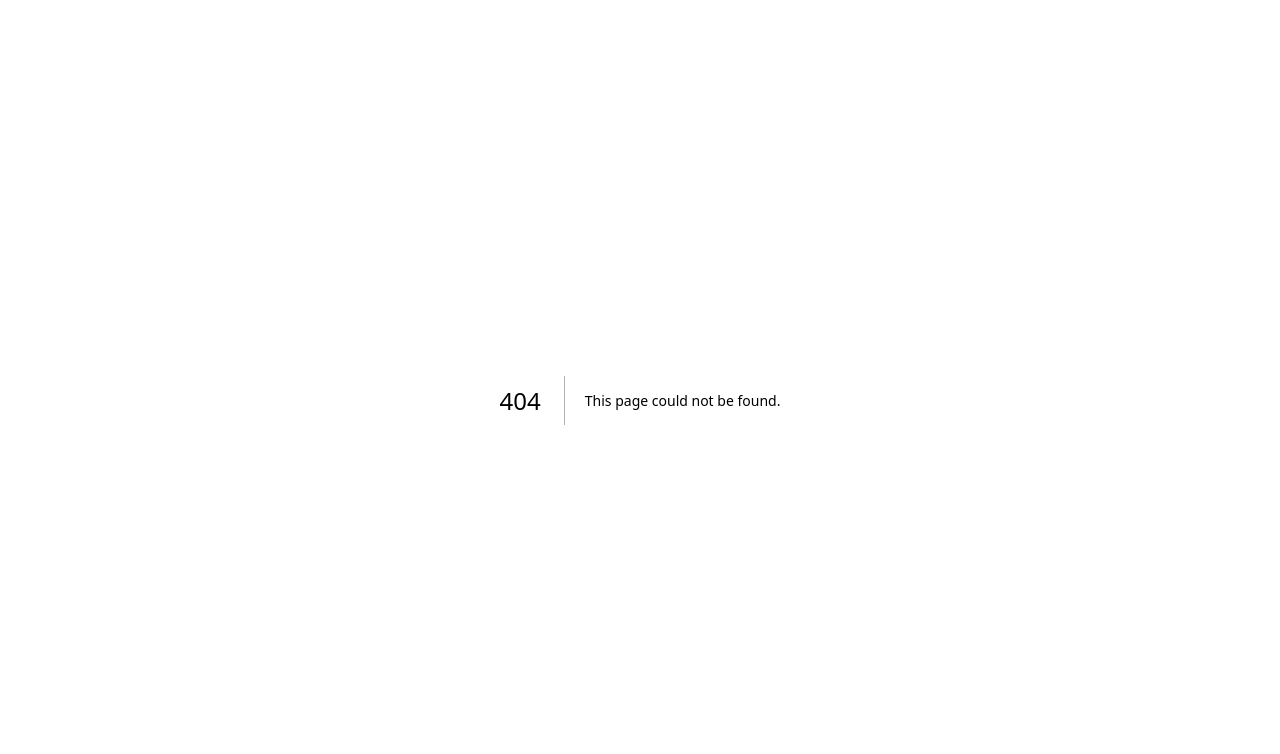
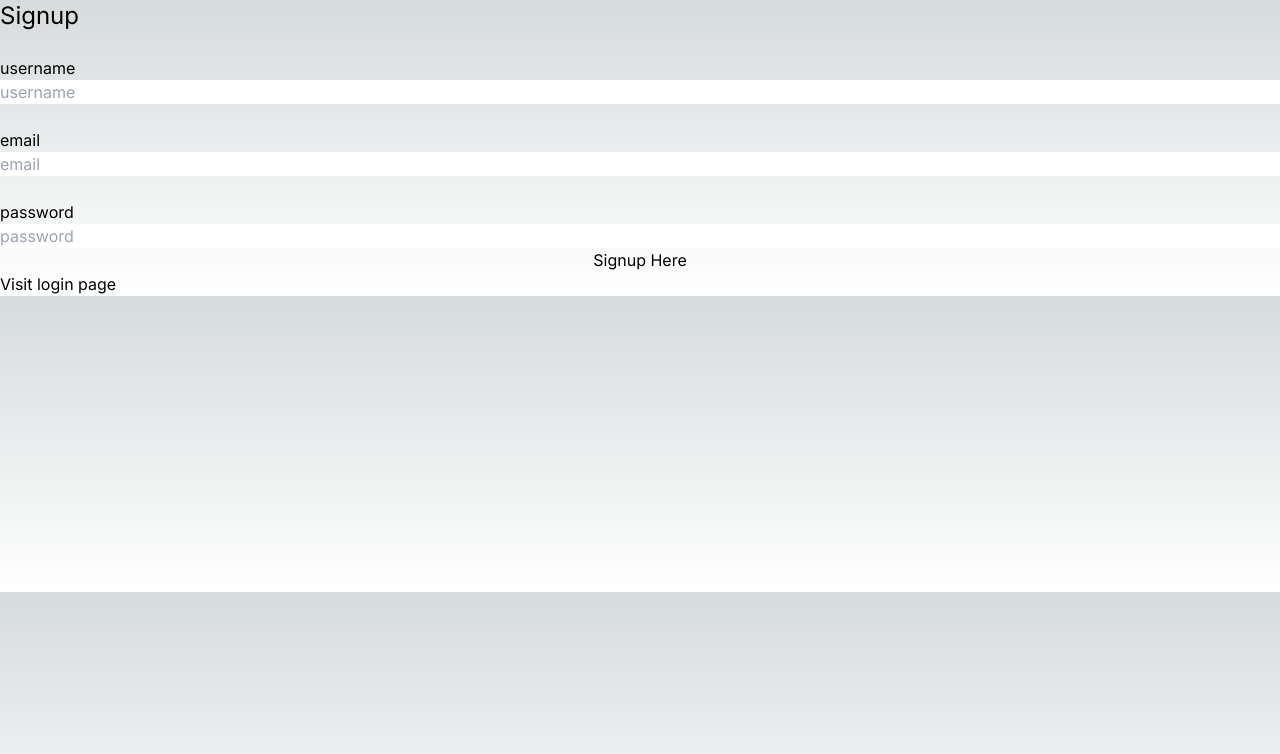
Before and after one commit to chhavikant-01/auth-next, a Next.js app: page /signup in a window 1280 px wide. Before the commit this address had no page. Shown: the top 754 px of the page. Built offline with nearby package versions, Linux system fonts and the light colour scheme.

Commit message:
login and signup component draft-1

```diff
--- /dev/null
+++ b/src/app/login/page.tsx
@@ -0,0 +1,53 @@
+"use client";
+import Link from "next/link";
+import React from "react";
+import { useRouter } from "next/navigation";
+import { axios } from "axios";
+
+
+export default function LoginPage(){
+    const [user, setUser] = React.useState({
+        email: "",
+        password: "",
+    });
+    const onLogin = async () => {
+
+    }
+    return (
+        <div className="flex justify-center flex-col">
+            <h1 className="text-2xl">Login</h1>
+            <br />
+            <label htmlFor="email">email</label>
+            <input className=""
+                type="email"
+                id="username"
+                value={user.email}
+                onChange={
+                    (e)=> setUser({...user, email: e.target.value})
+                }
+                placeholder="email"
+            />
+            <br />
+            <label htmlFor="password">password</label>
+            <input className=""
+                type="password"
+                id="password"
+                value={user.password}
+                onChange={
+                    (e)=> setUser({...user, password: e.target.value})
+                }
+                placeholder="password"
+            />
+            <button
+                onClick={onLogin}
+            >
+                Login Here
+            </button>
+            <Link
+                href="/signup"
+            >
+                Visit signup page
+            </Link>
+        </div>
+    )
+}
--- /dev/null
+++ b/src/app/profile/[id]/page.tsx
@@ -0,0 +1,7 @@
+export default function UserProfile({params}: any){
+    return(
+        <div className="flex flex-col justify-center">
+            <h2>User: {params.id}</h2>
+        </div>
+    )
+}
--- /dev/null
+++ b/src/app/profile/page.tsx
@@ -0,0 +1,7 @@
+export default function ProfilePage(){
+    return(
+        <div>
+            <h1>Profile Page</h1>
+        </div>
+    )
+}
--- /dev/null
+++ b/src/app/signup/page.tsx
@@ -0,0 +1,65 @@
+"use client";
+import Link from "next/link";
+import React from "react";
+import { useRouter } from "next/navigation";
+import { axios } from "axios";
+
+
+export default function SignupPage(){
+    const [user, setUser] = React.useState({
+        email: "",
+        password: "",
+        username: "",
+    });
+    const onSignup = async () => {
+
+    }
+    return (
+        <div className="flex justify-center flex-col">
+            <h1 className="text-2xl">Signup</h1>
+            <br />
+            <label htmlFor="username">username</label>
+            <input className=""
+                type="text"
+                id="username"
+                value={user.username}
+                onChange={
+                    (e)=> setUser({...user, username: e.target.value})
+                }
+                placeholder="username"
+            />
+            <br />
+            <label htmlFor="email">email</label>
+            <input className=""
+                type="email"
+                id="username"
+                value={user.email}
+                onChange={
+                    (e)=> setUser({...user, email: e.target.value})
+                }
+                placeholder="email"
+            />
+            <br />
+            <label htmlFor="password">password</label>
+            <input className=""
+                type="password"
+                id="password"
+                value={user.password}
+                onChange={
+                    (e)=> setUser({...user, password: e.target.value})
+                }
+                placeholder="password"
+            />
+            <button
+                onClick={onSignup}
+            >
+                Signup Here
+            </button>
+            <Link
+                href="/login"
+            >
+                Visit login page
+            </Link>
+        </div>
+    )
+}
```
Also changed, not shown: src/dbConfig/dbConfig.ts (added, +19 -0 lines), src/app/api/users/login/route.ts (added), src/app/api/users/signup/route.ts (added), 1 other file (tests, documents, lock files or other folders).
